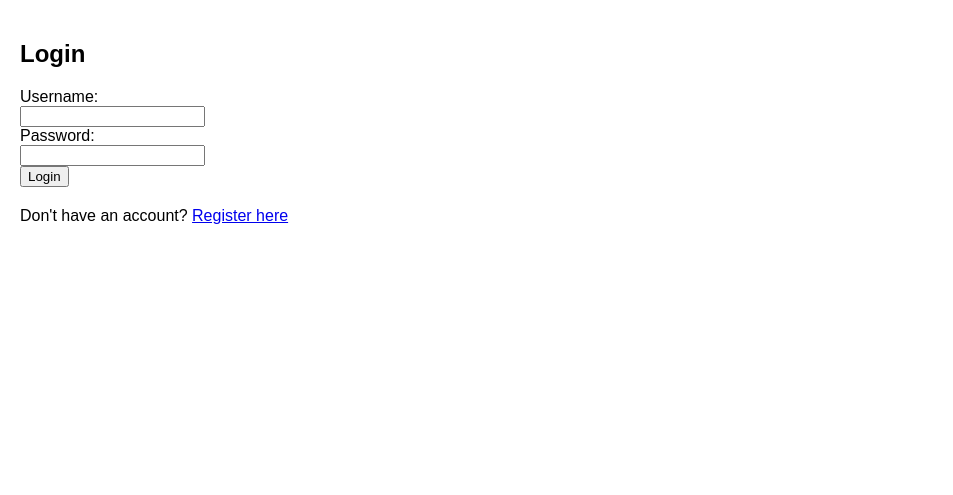
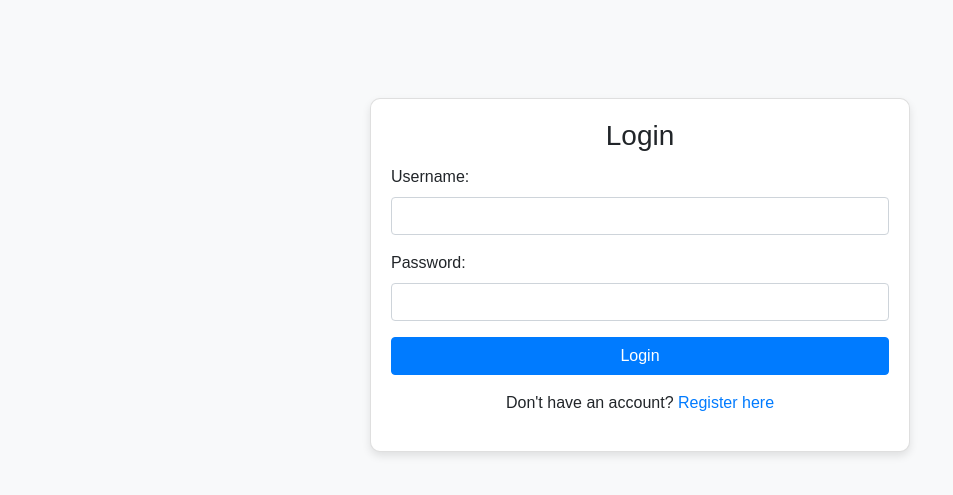
Before and after one commit to vlogbase/Monetize-Chatbots, a Flask app: page /login in a window 1280 px wide. Shown: the top 495 px of the page, without its empty margins (0-953 px from the left). Run offline with Flask 2, Linux system fonts and the light colour scheme; some libraries are stand-ins or nearby versions.

Commit message:
Updated login page styling with Bootstrap

```diff
--- a/app.py
+++ b/app.py
@@ -29,11 +29,8 @@ def register():
     if request.method == 'POST':
         username = request.form['username']
         password = request.form['password']
-        skimlinks_id = request.form['skimlinks_id']
-        shorten_links = 'shorten_links' in request.form
-
         hashed_password = generate_password_hash(password, method='sha256')
-        new_user = User(username=username, password=hashed_password, skimlinks_id=skimlinks_id, shorten_links=shorten_links, api_key=generate_api_key())
+        new_user = User(username=username, password=hashed_password, api_key=generate_api_key())
         db.session.add(new_user)
         db.session.commit()
 
@@ -124,5 +121,22 @@ def openapi_spec(user_id):
     }
     return jsonify(openapi_spec)
 
+# Account settings page
+@app.route('/account', methods=['GET', 'POST'])
+@login_required
+def account_settings():
+    if request.method == 'POST':
+        skimlinks_id = request.form.get('skimlinks_id')
+        shorten_links = 'shorten_links' in request.form
+
+        # Update user details
+        current_user.skimlinks_id = skimlinks_id
+        current_user.shorten_links = shorten_links
+        db.session.commit()
+
+        return redirect(url_for('dashboard'))
+
+    return render_template('account.html', user=current_user)
+
 if __name__ == '__main__':
     app.run(debug=True)
--- a/models.py
+++ b/models.py
@@ -10,8 +10,8 @@ class User(UserMixin, db.Model):
     id = db.Column(db.Integer, primary_key=True)
     username = db.Column(db.String(150), unique=True, nullable=False)
     password = db.Column(db.String(150), nullable=False)
-    skimlinks_id = db.Column(db.String(150), nullable=True)
-    shorten_links = db.Column(db.Boolean, default=False)
+    skimlinks_id = db.Column(db.String(150), nullable=True)  # Now nullable
+    shorten_links = db.Column(db.Boolean, default=False)  # Default to False
     api_key = db.Column(db.String(150), unique=True, nullable=True)
 
 # Generate API key for user
--- a/static/styles.css
+++ b/static/styles.css
@@ -1,8 +1,13 @@
 body {
     font-family: Arial, sans-serif;
-    margin: 0;
-    padding: 20px;
+    background-color: #f8f9fa;
 }
-form {
-    margin-bottom: 20px;
+
+.card {
+    border-radius: 10px;
+    box-shadow: 0 4px 8px rgba(0, 0, 0, 0.1);
 }
+
+.container {
+    margin-top: 50px;
+}
--- a/templates/dashboard.html
+++ b/templates/dashboard.html
@@ -8,6 +8,7 @@
     <h2>Welcome, {{ user.username }}</h2>
     <p>Your API key: {{ user.api_key }}</p>
     <p><a href="/openapi/{{ user.id }}">View OpenAPI Spec</a></p>
+    <p><a href="/account">Account Settings</a></p> <!-- New link to account settings -->
     <form method="POST" action="/rewrite-link">
         <label>Product URL:</label><br>
         <input type="text" name="product_url" required><br>
--- a/templates/login.html
+++ b/templates/login.html
@@ -2,17 +2,38 @@
 <html>
 <head>
     <title>Login</title>
+    <!-- Include Bootstrap CSS -->
+    <link href="https://stackpath.bootstrapcdn.com/bootstrap/4.5.2/css/bootstrap.min.css" rel="stylesheet">
     <link rel="stylesheet" type="text/css" href="/static/styles.css">
 </head>
-<body>
-    <h2>Login</h2>
-    <form method="POST">
-        <label>Username:</label><br>
-        <input type="text" name="username" required><br>
-        <label>Password:</label><br>
-        <input type="password" name="password" required><br>
-        <button type="submit">Login</button>
-    </form>
-    <p>Don't have an account? <a href="/register">Register here</a></p>
+<body class="bg-light">
+    <div class="container">
+        <div class="row justify-content-center">
+            <div class="col-md-6">
+                <div class="card mt-5">
+                    <div class="card-body">
+                        <h3 class="card-title text-center">Login</h3>
+                        <form method="POST">
+                            <div class="form-group">
+                                <label>Username:</label>
+                                <input type="text" name="username" class="form-control" required>
+                            </div>
+                            <div class="form-group">
+                                <label>Password:</label>
+                                <input type="password" name="password" class="form-control" required>
+                            </div>
+                            <button type="submit" class="btn btn-primary btn-block">Login</button>
+                        </form>
+
+                        <p class="text-center mt-3">Don't have an account? <a href="/register">Register here</a></p>
+                    </div>
+                </div>
+            </div>
+        </div>
+    </div>
+
+    <!-- Include Bootstrap JS -->
+    <script src="https://code.jquery.com/jquery-3.5.1.slim.min.js"></script>
+    <script src="https://cdn.jsdelivr.net/npm/bootstrap@4.5.2/dist/js/bootstrap.bundle.min.js"></script>
 </body>
 </html>
--- a/templates/register.html
+++ b/templates/register.html
@@ -11,10 +11,6 @@
         <input type="text" name="username" required><br>
         <label>Password:</label><br>
         <input type="password" name="password" required><br>
-        <label>Skimlinks Publisher ID:</label><br>
-        <input type="text" name="skimlinks_id" required><br>
-        <label>Shorten Links?</label>
-        <input type="checkbox" name="shorten_links"><br>
         <button type="submit">Register</button>
     </form>
 </body>
```
Also changed, not shown: templates/account.html (added, +20 -0 lines).
